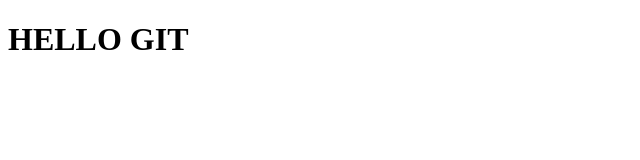
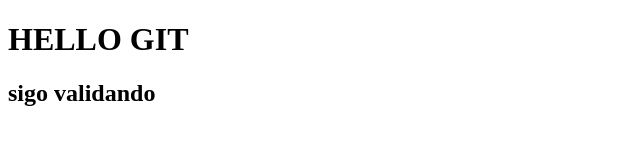
Before and after one commit to maye17/Taller_hellogit, a plain HTML site: page index.html in a window 1280 px wide. Shown: the whole page, without its empty margins (0-640 px from the left). Drawn offline with Linux system fonts and the light colour scheme.

Commit message:
se agrego un subtitulo al index

```diff
--- a/index.html
+++ b/index.html
@@ -9,5 +9,6 @@
 <body>
 
     <H1>HELLO GIT</H1>
+    <h2>sigo validando</h2>
 </body>
 </html>
```
